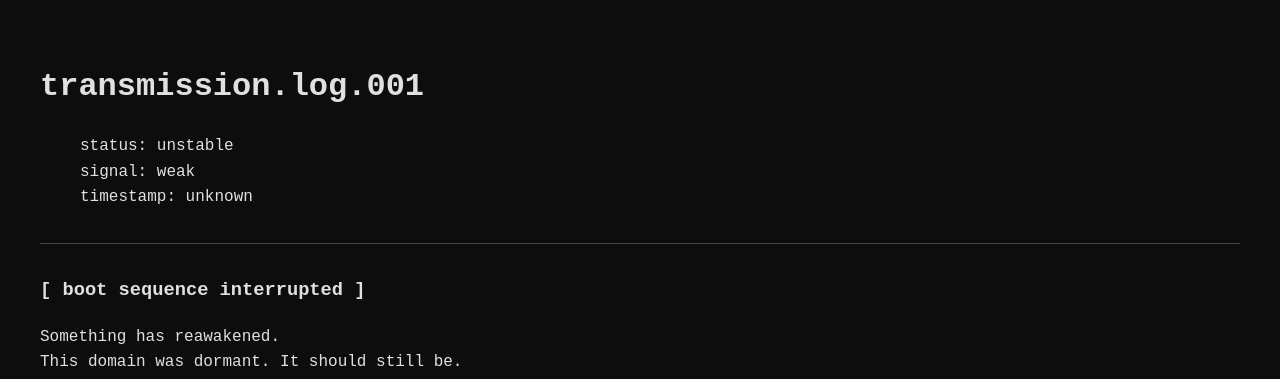
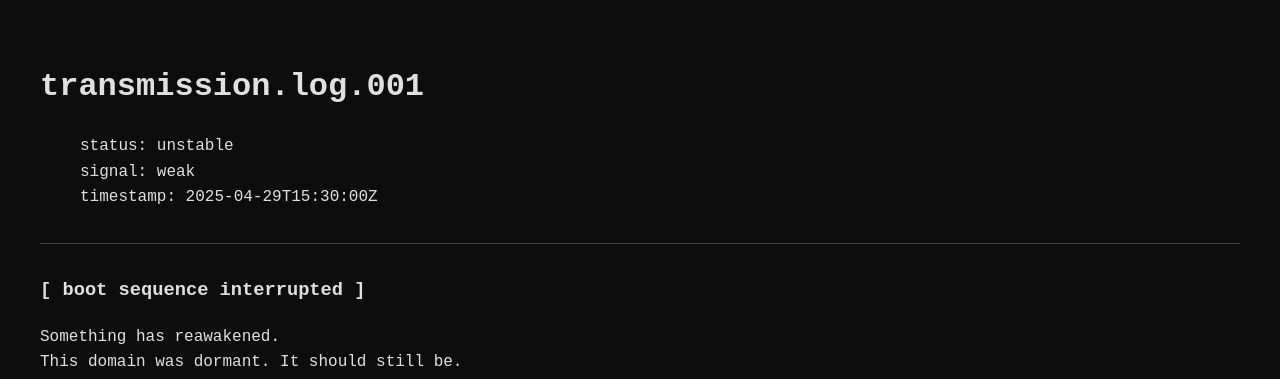
Before and after one commit to Mineral-Corporation/interface, a Jekyll site: the page built from index.md, in a window 1280 px wide. Shown: the top 379 px of the page. Built offline with Jekyll 4.4.1, drawn with Linux system fonts in a browser that asks for light colours.

```diff
--- a/index.md
+++ b/index.md
@@ -3,11 +3,13 @@ layout: default
 title: transmission.log.001
 ---
 
+{% assign date = '2025-04-29T15:30:00Z' %}
+
 # transmission.log.001
 
 > status: unstable
 > signal: weak
-> timestamp: unknown
+> timestamp: {{ date }}
 
 ---
 
```
Also changed, not shown: Gemfile (+6 -2 lines), Gemfile.lock.
